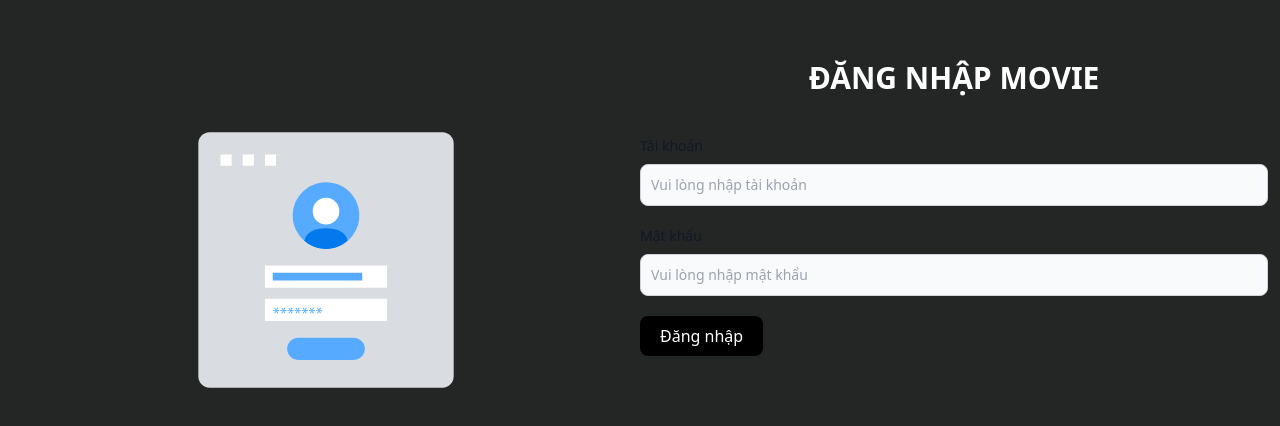
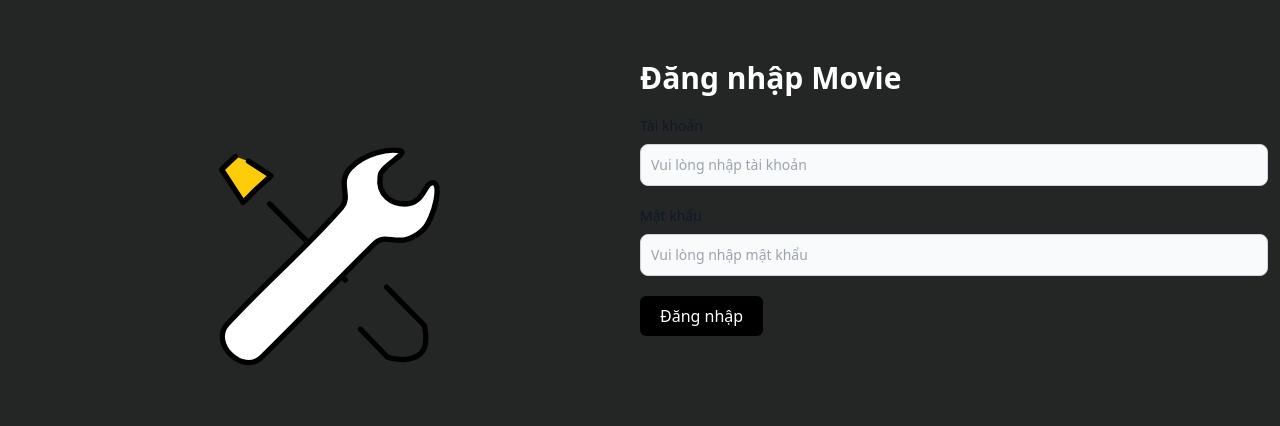
Before and after one commit to nnhatsang/Project_Movie_React, a React (Create React App) app: page /login in a window 1280 px wide. Shown: the part 140-566 px from the top of the page. Built offline with nearby package versions, Linux system fonts and the light colour scheme.

Commit message:
update layout trang admin (quan ly phim)

```diff
--- a/src/App.js
+++ b/src/App.js
@@ -23,8 +23,8 @@ function App() {
         <Route element={<AdminTemplate />} path="/admin">
           <Route index element={<MovieManage />} />
           <Route element={<UserManage />} path="user_manage" />
-          <Route element={<AddMovie />} path="create_movie" />
-          <Route element={<OrderManage />} path="order_manage" />
+          <Route element={<AddMovie />} path="add-movie" />
+          <Route element={<OrderManage />} path="order-movie" />
         </Route>
         <Route path="*" element={<Page404 />} />
       </Routes>
--- a/src/pages/login/Login.js
+++ b/src/pages/login/Login.js
@@ -1,69 +1,51 @@
 import React from "react";
-import * as loginAnimation from "./../../assets/animations/login_animate.json";
+import * as loginAnimation from "../../assets/animations/loading-animation.json";
 import Lottie from "react-lottie";
 import { useFormik } from "formik";
 import * as Yup from "yup";
-import { listAPI } from "../../services/API";
+import { API } from "../../services/configServ";
 import { message } from "antd";
 import { setLocal } from "../../utils/Local";
 import { useNavigate } from "react-router-dom";
+import { useDispatch } from "react-redux";
 import { setUser } from "../../redux/userSlice";
-import { useDispatch } from "react-redux";
-
 const Login = () => {
+  const dispatch = useDispatch();
+  const [messageApi, contextHolder] = message.useMessage();
   const navigate = useNavigate();
-  const dispacth = useDispatch();
-  const {
-    handleSubmit,
-    handleBlur,
-    handleChange,
-    // setValues,
-    errors,
-    touched,
-    values,
-    // resetForm,
-  } = useFormik({
+  const { handleSubmit, handleChange, handleBlur, values, errors, touched } =
+    useFormik({
       initialValues: {
         taiKhoan: "",
         matKhau: "",
       },
       onSubmit: (values) => {
-      // console.log(values);
-      listAPI
-        .login(values)
+        API.loginServ(values)
           .then((res) => {
-          // console.log(res);
+            console.log(res);
             messageApi.open({
               type: "success",
-            content: res.data.message,
+              content: "Đăng nhập thành công",
             });
-          setLocal(res.data.content);
-          // localStorage.setItem(
-          //   "user_token",
-          //   JSON.stringify()
-          // );
-          //
-          // navigate("/");
-
+            setLocal(res.data.content, "user_info");
+            dispatch(setUser(res.data.content));
             setTimeout(() => {
               navigate("/");
-          }, 1500);
-          dispacth(setUser(res.data.content));
+            }, 1000);
           })
-        .catch((err) =>
+          .catch((err) => {
             messageApi.open({
               type: "error",
               content: err.response.data.content,
-          })
-        );
+            });
+            console.log(err);
+          });
       },
       validationSchema: Yup.object({
         taiKhoan: Yup.string().required("Vui lòng không bỏ trống"),
         matKhau: Yup.string().required("Vui lòng không bỏ trống"),
       }),
     });
-  // thông báo
-  const [messageApi, contextHolder] = message.useMessage();
 
   const defaultOptions = {
     loop: true,
@@ -73,45 +55,36 @@ const Login = () => {
       preserveAspectRatio: "xMidYMid slice",
     },
   };
-
   return (
     <>
       {contextHolder}
       <div className="h-screen flex justify-center items-center">
         <div className="container">
           <div className="grid grid-cols-2">
-            <div className="col-left">
+            <div className="col_left">
               <Lottie options={defaultOptions} height={400} width={400} />
             </div>
-            <div className="col-right space-y-10">
-              <h2 className="font-bold text-3xl text-center uppercase">
-                Đăng nhập movie
-              </h2>
-              <form
-                action="submit"
-                onSubmit={handleSubmit}
-                className="space-y-5"
-              >
-                <div className="space-y-5 ">
+            <div className="col_right">
+              <form onSubmit={handleSubmit} className="space-y-5">
+                <h2 className="font-bold text-3xl">Đăng nhập Movie</h2>
                 <div>
                   <label
                     htmlFor="taiKhoan"
-                      className="block mb-2 text-sm font-medium text-gray-900 dark:text-white"
-                    >
+                    className="block mb-2 text-sm font-medium text-gray-900 ">
                     Tài khoản
                   </label>
                   <input
                     type="text"
                     id="taiKhoan"
                     name="taiKhoan"
-                      className="bg-gray-50 border border-gray-300 text-gray-900 text-sm rounded-lg focus:ring-blue-500 focus:border-blue-500 block w-full p-2.5"
+                    className="bg-gray-50 border border-gray-300 text-gray-900 text-sm rounded-lg focus:ring-blue-500 focus:border-blue-500 block w-full p-2.5 "
                     placeholder="Vui lòng nhập tài khoản"
                     onChange={handleChange}
                     onBlur={handleBlur}
                     value={values.taiKhoan}
                   />
                   {errors.taiKhoan && touched.taiKhoan ? (
-                      <p className="text-xs text-red-600 py-1">
+                    <p className="text-red-500 text-xs mt-1">
                       {errors.taiKhoan}
                     </p>
                   ) : null}
@@ -119,33 +92,32 @@ const Login = () => {
                 <div>
                   <label
                     htmlFor="matKhau"
-                      className="block mb-2 text-sm font-medium text-gray-900 "
-                    >
+                    className="block mb-2 text-sm font-medium text-gray-900 ">
                     Mật khẩu
                   </label>
                   <input
                     type="password"
                     id="matKhau"
                     name="matKhau"
-                      className="bg-gray-50 border border-gray-300 text-gray-900 text-sm rounded-lg focus:ring-blue-500 focus:border-blue-500 block w-full p-2.5"
+                    className="bg-gray-50 border border-gray-300 text-gray-900 text-sm rounded-lg focus:ring-blue-500 focus:border-blue-500 block w-full p-2.5 "
                     placeholder="Vui lòng nhập mật khẩu"
                     onChange={handleChange}
                     onBlur={handleBlur}
                     value={values.matKhau}
                   />
                   {errors.matKhau && touched.matKhau ? (
-                      <p className="text-xs text-red-600 py-1">
+                    <p className="text-red-500 text-xs mt-1">
                       {errors.matKhau}
                     </p>
                   ) : null}
                 </div>
-                </div>
+                <div>
                   <button
                     type="submit"
-                  className="py-2 px-5 text-white bg-black rounded-lg hover:bg-slate-500 duration-500 "
-                >
+                    className="py-2 px-5 bg-black text-white rounded-md hover:bg-opacity-70 duration-500">
                     Đăng nhập
                   </button>
+                </div>
               </form>
             </div>
           </div>
--- a/src/templates/adminTemplate/AdminTemplate.js
+++ b/src/templates/adminTemplate/AdminTemplate.js
@@ -1,3 +1,108 @@
+// import {
+//   MenuFoldOutlined,
+//   MenuUnfoldOutlined,
+//   UploadOutlined,
+//   UserOutlined,
+//   VideoCameraOutlined,
+// } from "@ant-design/icons";
+// import { Button, Layout, Menu, theme } from "antd";
+// import Sider from "antd/es/layout/Sider";
+// import { Content, Header } from "antd/es/layout/layout";
+// import React, { useEffect, useState } from "react";
+// import { useSelector } from "react-redux";
+// import { Link, Outlet, useLocation, useNavigate } from "react-router-dom";
+
+// const AdminTemplate = () => {
+//   const [collapsed, setCollapsed] = useState(false);
+//   const nav = useNavigate();
+
+//   const location = useLocation();
+
+//   console.log(location);
+//   const { user } = useSelector((state) => state.userSlice);
+//   const {
+//     token: { colorBgContainer, borderRadiusLG },
+//   } = theme.useToken();
+//   // kieerm tra quyen nguoi dung
+//   useEffect(() => {
+//     if (user) {
+//       if (user.maLoaiNguoiDung != "QuanTri") {
+//         window.location.href = "https://www.google.com/";
+//       }
+//     } else {
+//       // chưa đăng nhập nên không có dữ liệu trên redux
+//       nav("/login");
+//     }
+//   }, [location.pathname]);
+//   return (
+//     <Layout className="min-h-screen">
+//       <Sider trigger={null} collapsible collapsed={collapsed}>
+//         <div className="demo-logo-vertical" />
+//         <Menu
+//           theme="dark"
+//           mode="inline"
+//           defaultSelectedKeys={[location.pathname]}
+//           items={[
+//             {
+//               key: "/admin/user_manage",
+//               icon: <UserOutlined />,
+//               label: <Link to={"/admin/user_manage"}>Quản lý người dùng</Link>,
+//             },
+//             {
+//               key: "/admin",
+//               icon: <VideoCameraOutlined />,
+//               label: <Link to={"/admin"}>Quản lý phim</Link>,
+//             },
+//             {
+//               key: "/admin/create_movie",
+//               icon: <VideoCameraOutlined />,
+//               label: <Link to={"/admin/create_movie"}>Tạo phim</Link>,
+//             },
+//             {
+//               key: "/admin/order_manage",
+//               icon: <UploadOutlined />,
+//               label: <Link to={"/admin/order_manage"}>Quản lý đặt vé</Link>,
+//             },
+//           ]}
+//         />
+//       </Sider>
+//       <Layout>
+//         <Header
+//           style={{
+//             padding: 0,
+//             background: colorBgContainer,
+//           }}
+//         >
+//           <Button
+//             type="text"
+//             icon={collapsed ? <MenuUnfoldOutlined /> : <MenuFoldOutlined />}
+//             onClick={() => setCollapsed(!collapsed)}
+//             style={{
+//               fontSize: "16px",
+//               width: 64,
+//               height: 64,
+//             }}
+//           />
+//         </Header>
+//         <Content
+//           style={{
+//             margin: "24px 16px",
+//             padding: 24,
+//             minHeight: 280,
+//             background: colorBgContainer,
+//             borderRadius: borderRadiusLG,
+//           }}
+//         >
+//           <Outlet />
+//         </Content>
+//       </Layout>
+//     </Layout>
+//   );
+// };
+
+// export default AdminTemplate;
+
+import React, { useState } from "react";
 import {
   MenuFoldOutlined,
   MenuUnfoldOutlined,
@@ -5,74 +110,57 @@ import {
   UserOutlined,
   VideoCameraOutlined,
 } from "@ant-design/icons";
-import { Button, Layout, Menu, theme } from "antd";
-import Sider from "antd/es/layout/Sider";
-import { Content, Header } from "antd/es/layout/layout";
-import React, { useEffect, useState } from "react";
-import { useSelector } from "react-redux";
-import { Link, Outlet, useLocation, useNavigate } from "react-router-dom";
-
+import { Layout, Menu, Button, theme } from "antd";
+import { Link, Outlet, useLocation } from "react-router-dom";
+const { Header, Sider, Content } = Layout;
 const AdminTemplate = () => {
   const [collapsed, setCollapsed] = useState(false);
-  const nav = useNavigate();
-
   const location = useLocation();
-
   console.log(location);
-  const { user } = useSelector((state) => state.userSlice);
   const {
     token: { colorBgContainer, borderRadiusLG },
   } = theme.useToken();
-  // kieerm tra quyen nguoi dung
-  useEffect(() => {
-    if (user) {
-      if (user.maLoaiNguoiDung != "QuanTri") {
-        window.location.href = "https://www.google.com/";
-      }
-    } else {
-      // chưa đăng nhập nên không có dữ liệu trên redux
-      nav("/login");
-    }
-  }, [location.pathname]);
   return (
     <Layout className="min-h-screen">
       <Sider trigger={null} collapsible collapsed={collapsed}>
         <div className="demo-logo-vertical" />
+
         <Menu
           theme="dark"
           mode="inline"
+          // lấy localtion từ hook useLocation để kiểm tra xem người dùng đang đứng ở component nào để active nút menu
           defaultSelectedKeys={[location.pathname]}
           items={[
             {
-              key: "/admin/user_manage",
+              key: "/admin/manager-user",
               icon: <UserOutlined />,
-              label: <Link to={"/admin/user_manage"}>Quản lý người dùng</Link>,
+              label: <Link to={"/admin/manager-user"}>Quản lí người dùng</Link>,
             },
             {
               key: "/admin",
               icon: <VideoCameraOutlined />,
-              label: <Link to={"/admin"}>Quản lý phim</Link>,
+              label: <Link to={"/admin"}>Quản lí phim</Link>,
             },
             {
-              key: "/admin/create_movie",
+              key: "/admin/add-movie",
               icon: <VideoCameraOutlined />,
-              label: <Link to={"/admin/create_movie"}>Tạo phim</Link>,
+              label: <Link to={"/admin/add-movie"}>Tạo phim</Link>,
             },
             {
-              key: "/admin/order_manage",
+              key: "/admin/manager-order",
               icon: <UploadOutlined />,
-              label: <Link to={"/admin/order_manage"}>Quản lý đặt vé</Link>,
+              label: <Link to={"/admin/order-movie"}>Quản lí lịch đặt vé</Link>,
             },
           ]}
         />
       </Sider>
+
       <Layout>
         <Header
           style={{
             padding: 0,
             background: colorBgContainer,
-          }}
-        >
+          }}>
           <Button
             type="text"
             icon={collapsed ? <MenuUnfoldOutlined /> : <MenuFoldOutlined />}
@@ -91,8 +179,7 @@ const AdminTemplate = () => {
             minHeight: 280,
             background: colorBgContainer,
             borderRadius: borderRadiusLG,
-          }}
-        >
+          }}>
           <Outlet />
         </Content>
       </Layout>
--- a/src/utils/Local.js
+++ b/src/utils/Local.js
@@ -1,5 +1,7 @@
 export const setLocal = (data, key = "user_token") => {
-  localStorage.setItem(key, JSON.stringify(data));
+  // localStorage.setItem(key, JSON.stringify(data));
+  const dataJson = JSON.stringify(data);
+  localStorage.setItem(key, dataJson);
 };
 
 export const getLocal = (key = "user_token") => {
```
Lines whose indentation alone changed are shown as unchanged.
